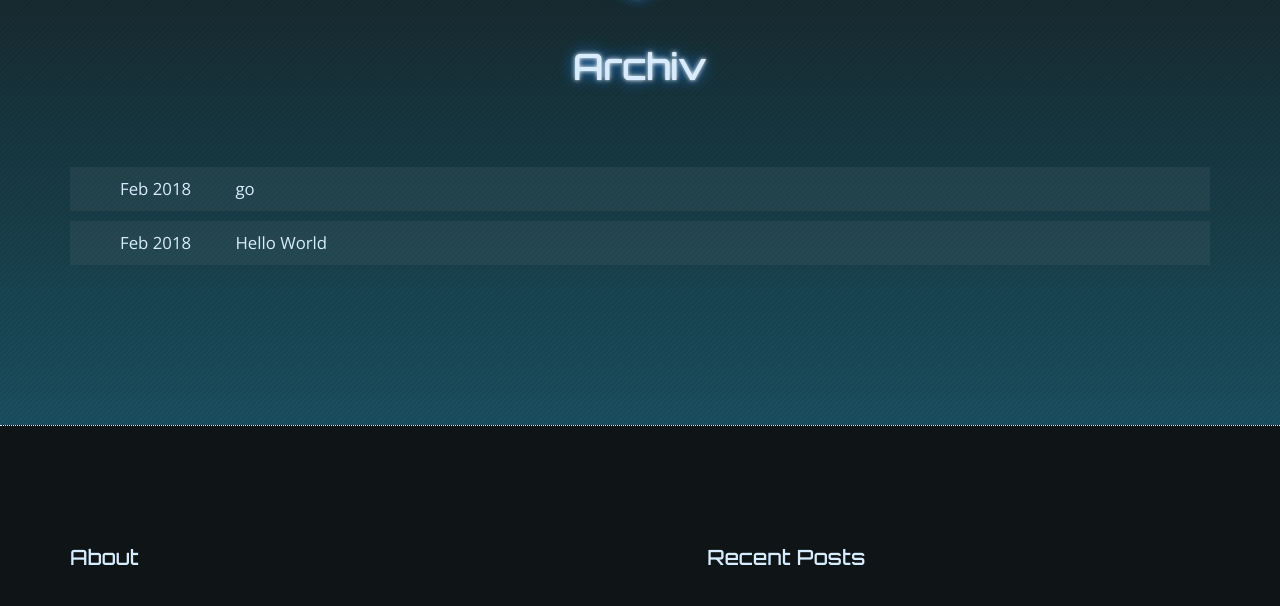
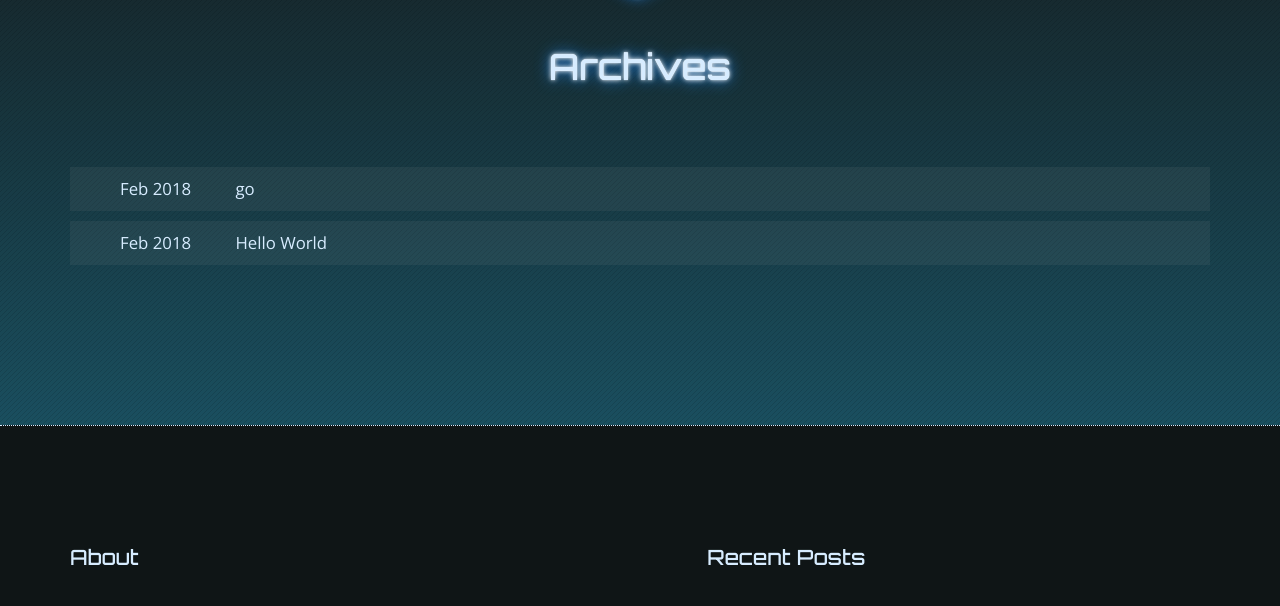
Before and after one commit to czgenymotion/czgenymotion.github.io, a plain HTML site: page archives/index.html in a window 1280 px wide. Shown: the part 163-769 px from the top of the page. Drawn offline with nearby package versions, Linux system fonts and the light colour scheme.

Commit message:
Site updated: 2018-02-02 11:42:03

```diff
--- a/archives/index.html
+++ b/archives/index.html
@@ -40,7 +40,7 @@
 
     <!-- Title -->
 
-    <title>Archiv - czz</title>
+    <title>Archives - czz</title>
 
     <!-- Bootstrap Core CSS -->
     <link rel="stylesheet" href="//maxcdn.bootstrapcdn.com/bootstrap/4.0.0-alpha.2/css/bootstrap.min.css" integrity="sha384-y3tfxAZXuh4HwSYylfB+J125MxIs6mR5FOHamPBG064zB+AFeWH94NdvaCBm8qnd" crossorigin="anonymous">
@@ -137,7 +137,7 @@
     <div class="logo">
         <a href="/"><i class="logo-icon fa fa-cube" aria-hidden="true"></i></a>
 
-            <h1 id="main-title" class="title">Archiv</h1>
+            <h1 id="main-title" class="title">Archives</h1>
 
     </div>
 </header>
```
Also changed, not shown: archives/2018/02/index.html (+1 -1 lines), archives/2018/index.html (+1 -1 lines).
